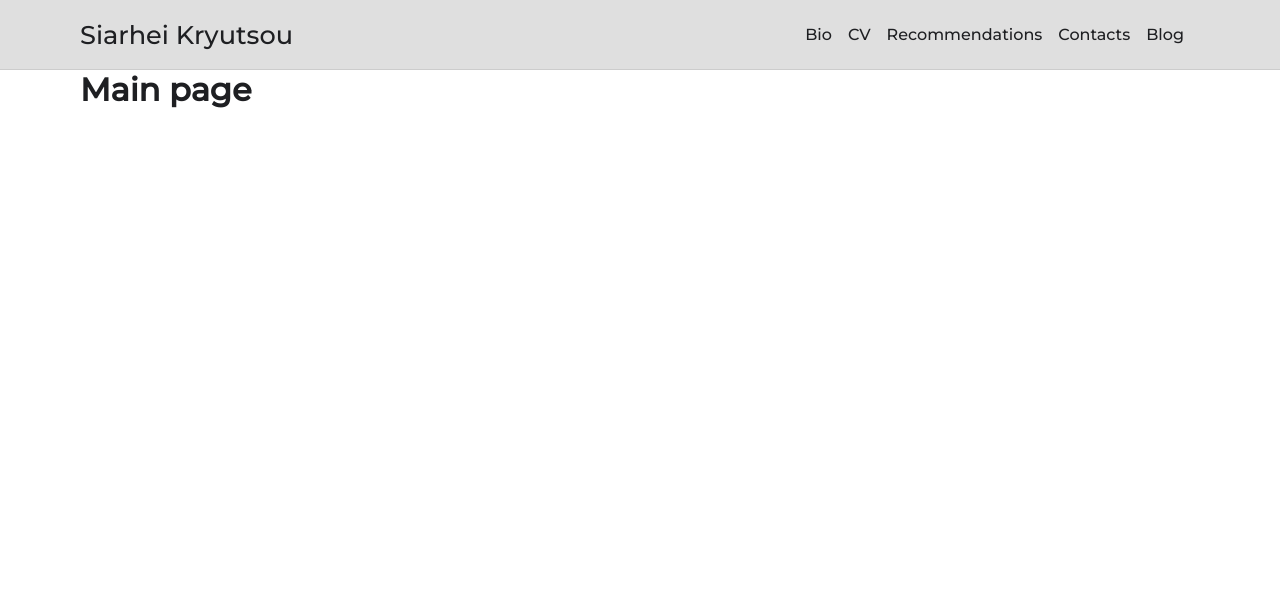
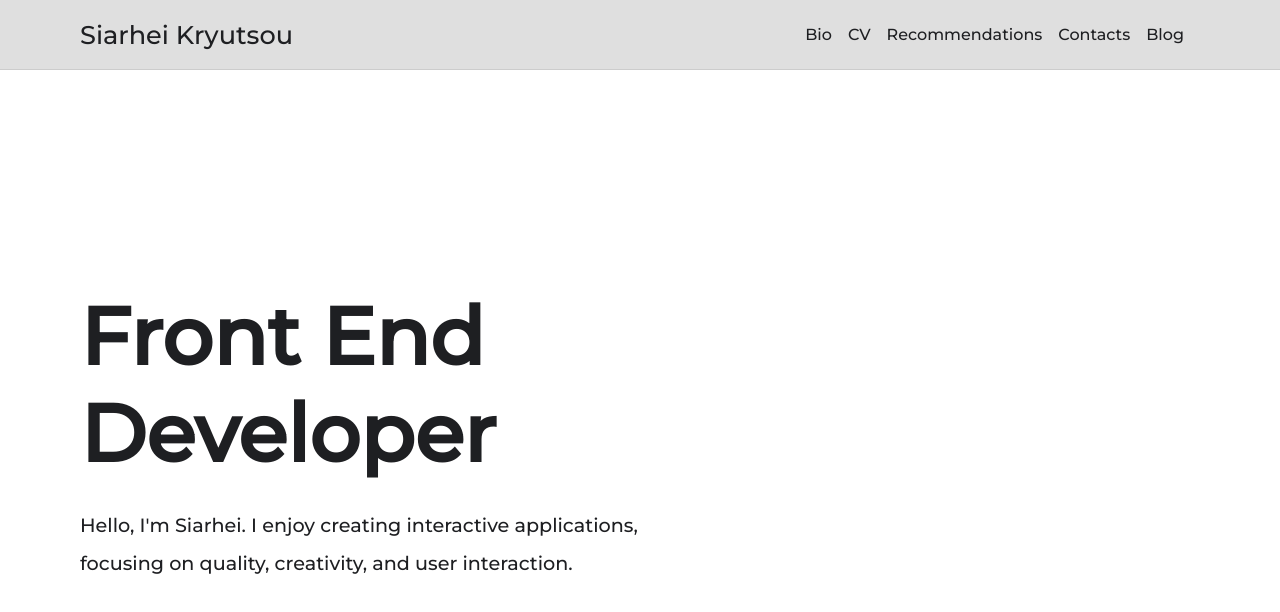
Before and after one commit to siarheikryutsou/sergeykrivtsov, a React (Create React App) app: page / in a window 1280 px wide. Shown: the top 612 px of the page. Built offline with nearby package versions, Linux system fonts and the light colour scheme.

Commit message:
Added page title and minor content on main page

```diff
--- a/src/pages/cv/PageCV.tsx
+++ b/src/pages/cv/PageCV.tsx
@@ -1,6 +1,10 @@
 import React from 'react';
+import {pageTitle} from "../../shared/consts";
 
 const PageCV = () => {
+
+    document.title = "CV" + pageTitle;
+
     return (
         <h1>CV page</h1>
     );
--- a/src/pages/main/PageMain.tsx
+++ b/src/pages/main/PageMain.tsx
@@ -1,8 +1,17 @@
 import React from 'react';
+import styles from "./styles.module.css";
 
 const PageMain = () => {
+
+    document.title = "Sergey Krivtsov | Front End Developer";
+
     return (
-        <h1>Main page</h1>
+        <div id="pageMain" className={styles.pageMain}>
+            <article>
+                <h1 className={styles.mainHeading} aria-label="Front end developer">Front End<br/>Developer</h1>
+                <p className={styles.mainHeadingSub}>Hello, I'm Siarhei. I enjoy creating interactive applications, focusing on quality, creativity, and user interaction.</p>
+            </article>
+        </div>
     );
 };
 
--- /dev/null
+++ b/src/shared/consts.ts
@@ -0,0 +1 @@
+export const pageTitle:string = " | Siarhei Kryutsou";
```
